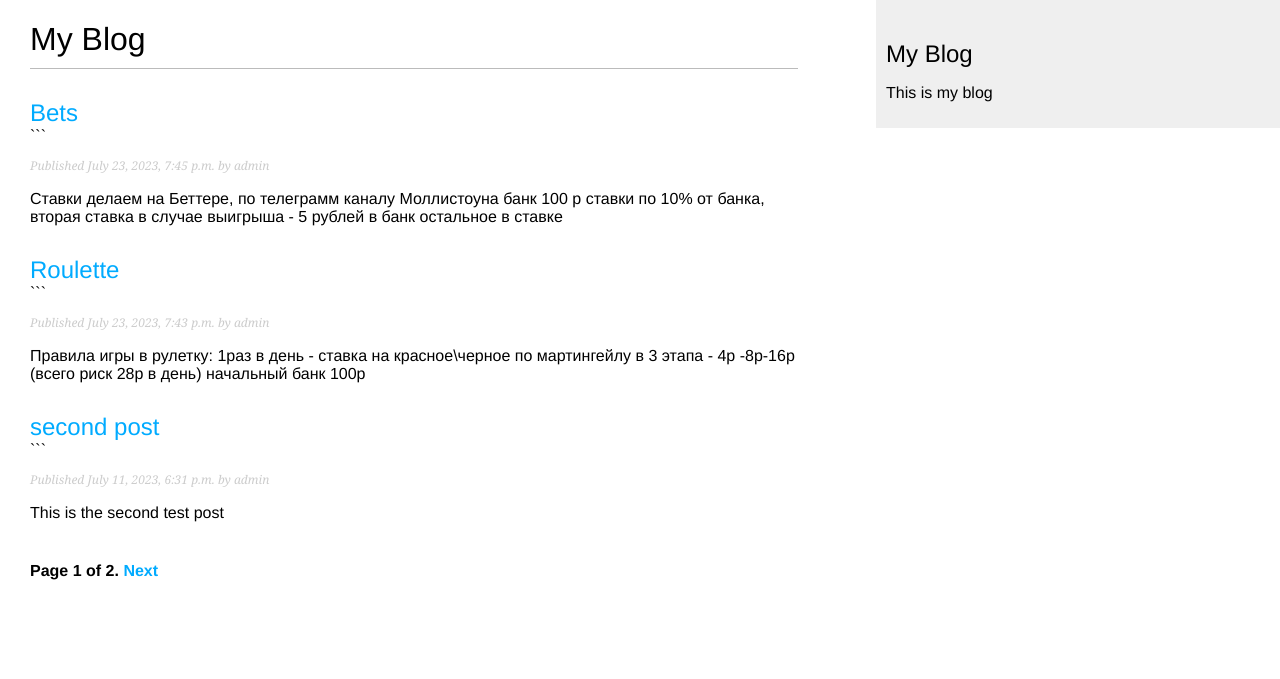
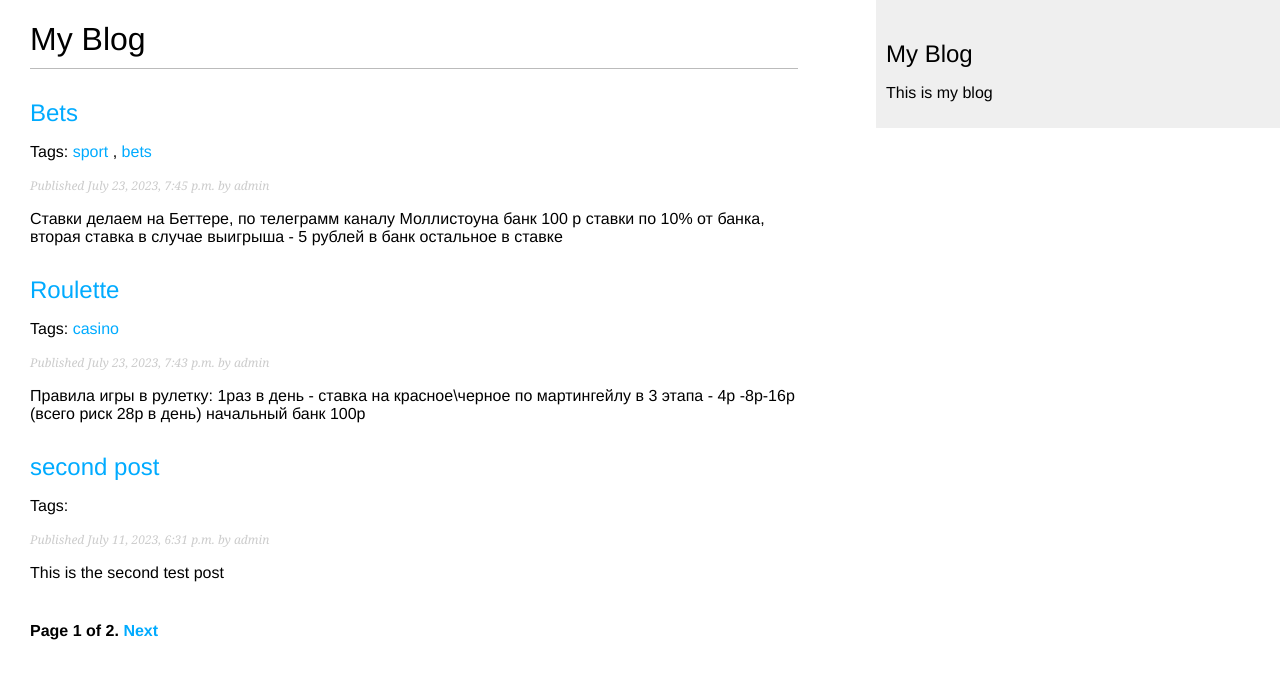
Before and after one commit to klen1980/Ecoupack, a Django app: page /blog/ in a window 1280 px wide. Shown: the top 679 px of the page. Run offline with Django 4.2, Linux system fonts and the light colour scheme; data comes from the database, SQL or seed files in the repository; both versions use the stored data as it was after the commit.

Commit message:
add tags

````diff
--- a/mysite/blog/models.py
+++ b/mysite/blog/models.py
@@ -2,6 +2,7 @@ from django.db import models
 from django.urls import reverse
 from django.utils import timezone
 from django.contrib.auth.models import User
+from taggit.managers import TaggableManager
 
 
 class PublishedManager(models.Manager):
@@ -36,6 +37,8 @@ class Post (models.Model):
                               self.publish.day,
                               self.slug])
 
+    tags = TaggableManager()
+
 class Comment(models.Model):
     post = models.ForeignKey(Post,
                              on_delete = models.CASCADE,
--- a/mysite/blog/templates/blog/post/list.html
+++ b/mysite/blog/templates/blog/post/list.html
@@ -3,15 +3,27 @@
 
 {%block content%}
     <h1>My Blog</h1>
+    {% if tag %}
+        <h2>Posts tagged with " {{ tag.name }} "</h2>
+    {% endif %}
     {% for post in posts%}
         <h2>
             <a href="{{post.get_absolute_url}}">{{post.title}}
             </a>
         </h2>
-```     <p class="date">
+        <p class="tags">
+            Tags:
+            {% for tag in post.tags.all %}
+            <a href="{% url "blog:post_list_by_tag" tag.slug %}">
+            {{ tag.name }}
+            </a>
+            {% if not forloop.last %}, {%endif %}
+            {% endfor %}
+        </p>
+        <p class="date">
             Published {{post.publish}} by {{post.author}}
         </p>
         {{post.body|truncatewords:30|linebreaks}}
     {%endfor%}
-    {% include "pagination.html" with page=page_obj %}
+    {% include "pagination.html" with page=posts %}
 {%endblock%}
--- a/mysite/blog/urls.py
+++ b/mysite/blog/urls.py
@@ -4,9 +4,10 @@ from . import views
 app_name = 'blog'
 
 urlpatterns = [
-   # path('',views.post_list, name = 'post_list'),
-    path ('', views.PostListView.as_view(), name = 'post_list'),
+    path('',views.post_list, name = 'post_list'),
+   #path ('', views.PostListView.as_view(), name = 'post_list'),
     path('<int:year>/<int:month>/<int:day>/<slug:post>/', views.post_detail, name='post_detail'),
     path ('<int:post_id>/share/', views.post_share, name='post_share'),
-    path('<int:post_id>/comment/', views.post_comment, name = 'post_comment')
+    path('<int:post_id>/comment/', views.post_comment, name = 'post_comment'),
+    path('tag/<slug:tag_slug>/', views.post_list,name='post_list_by_tag'),
 ]
--- a/mysite/blog/views.py
+++ b/mysite/blog/views.py
@@ -5,6 +5,7 @@ from django.views.generic import ListView
 from django.core.mail import send_mail
 from .forms import EmailPostForm, CommentForm
 from django.views.decorators.http import require_POST
+from taggit.models import Tag
 
 
 def post_share(request, post_id):
@@ -40,8 +41,12 @@ class PostListView(ListView):
     paginate_by = 3
     template_name = 'blog/post/list.html'
 
-def post_list(request):
+def post_list(request, tag_slug=None):
     object_list  = Post.published.all()
+    tag = None
+    if tag_slug:
+        tag = get_object_or_404(Tag, slug=tag_slug)
+        object_list = object_list.filter(tags__in=[tag])
     paginator = Paginator(object_list, 3) #3 posts in each page
     page = request.GET.get('page')
     try:
@@ -53,6 +58,7 @@ def post_list(request):
     return render(request,
                   'blog/post/list.html',
                   {'posts': posts,
+                   'tag': tag,
                    'page': page})
 
 def post_detail(request, year, month, day,post):
--- a/mysite/mysite/settings.py
+++ b/mysite/mysite/settings.py
@@ -38,6 +38,7 @@ INSTALLED_APPS = [
     'django.contrib.messages',
     'django.contrib.staticfiles',
      'blog.apps.BlogConfig',
+    'taggit',
 
 ]
 
````
Also changed, not shown: mysite/db.sqlite3.
